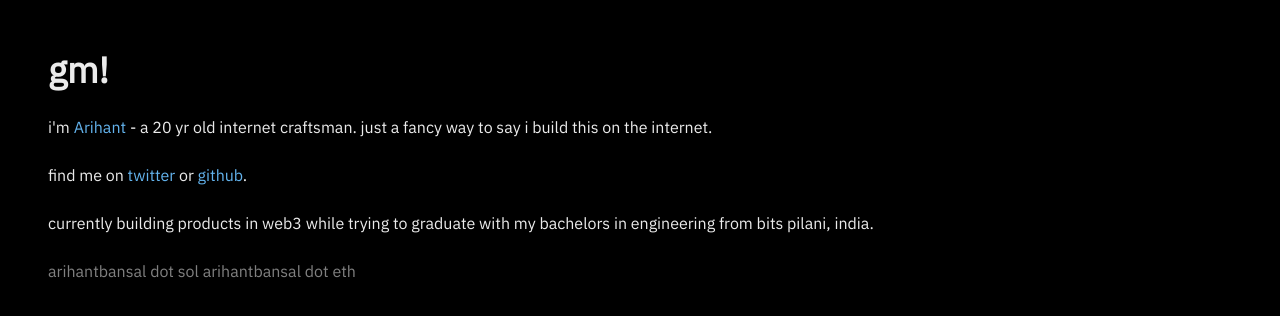
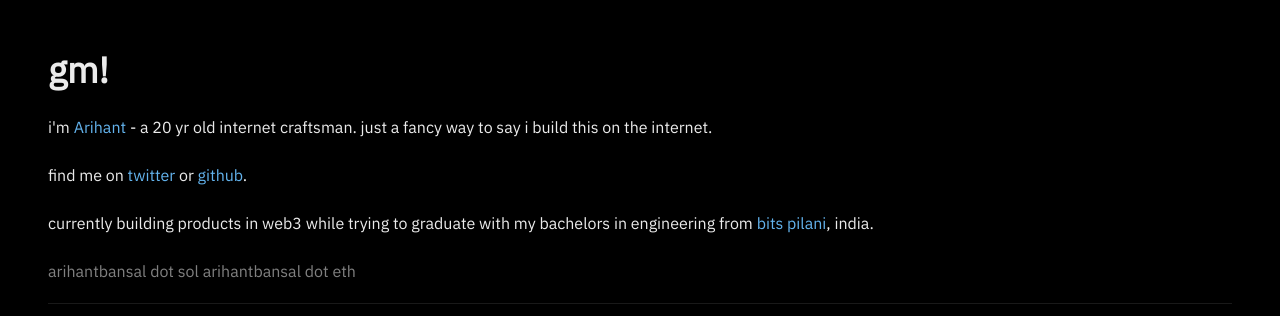
Before and after one commit to arihantbansal/portfolio, a Next.js app: page / in a window 1280 px wide. Shown: the top 316 px of the page. Built offline with nearby package versions, Linux system fonts and the light colour scheme.

Commit message:
:bug: update customlink default color

```diff
--- a/components/CustomLink.tsx
+++ b/components/CustomLink.tsx
@@ -1,9 +1,17 @@
 import { Link } from "@chakra-ui/react";
 import NextLink from "next/link";
 
-export const CustomLink = ({ href, children }: { href: string; children: React.ReactNode }) => (
+export const CustomLink = ({
+	href,
+	colored = true,
+	children,
+}: {
+	href: string;
+	colored?: boolean;
+	children: React.ReactNode;
+}) => (
 	<NextLink href={href} passHref>
-		<Link target="_blank" color="blue.300">
+		<Link target="_blank" color={colored ? "blue.300" : ""}>
 			{children}
 		</Link>
 	</NextLink>
--- a/pages/index.tsx
+++ b/pages/index.tsx
@@ -1,4 +1,4 @@
-import { Box, Flex, Text, Heading } from "@chakra-ui/react";
+import { Box, Flex, Text, Heading, Divider } from "@chakra-ui/react";
 import type { NextPage } from "next";
 import Head from "next/head";
 import { CustomLink } from "../components/CustomLink";
@@ -12,6 +12,7 @@ const Home: NextPage = () => {
 				<meta property="og:title" content="Arihant" key="title" />
 			</Head>
 			<Box p="12" bg="black" minH="100vh">
+				<Box paddingBottom="5">
 					<Heading>gm!</Heading>
 					<br />
 					<Text>
@@ -29,10 +30,25 @@ const Home: NextPage = () => {
 					<br />
 					<Text>
 						currently building products in web3 while trying to graduate with my bachelors in
-					engineering from bits pilani, india.
+						engineering from{" "}
+						<CustomLink href="https://www.bits-pilani.ac.in/goa">bits pilani</CustomLink>, india.
 					</Text>
 					<br />
-				<Text color="gray">arihantbansal dot sol arihantbansal dot eth</Text>
+					<Text color="gray">
+						<CustomLink
+							href="https://explorer.solana.com/address/GsuyNHX76ZGXwisQ2qSyP6nNUgx2DxNtCQXESVswzC6F"
+							colored={false}>
+							arihantbansal dot sol
+						</CustomLink>{" "}
+						<CustomLink
+							href="https://etherscan.io/address/0xcd1151307f382f9301dabf07f563c93f6547ae06"
+							colored={false}>
+							arihantbansal dot eth
+						</CustomLink>
+					</Text>
+				</Box>
+				<Divider />
+				<Box></Box>
 			</Box>
 		</>
 	);
```
Lines whose indentation alone changed are shown as unchanged.
